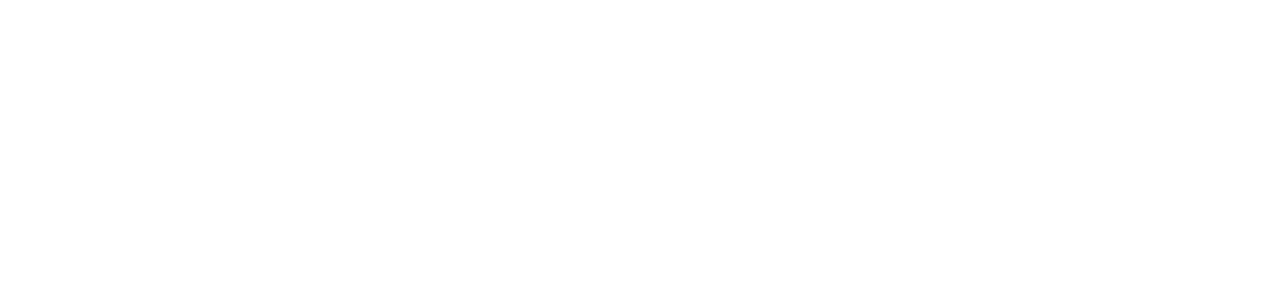
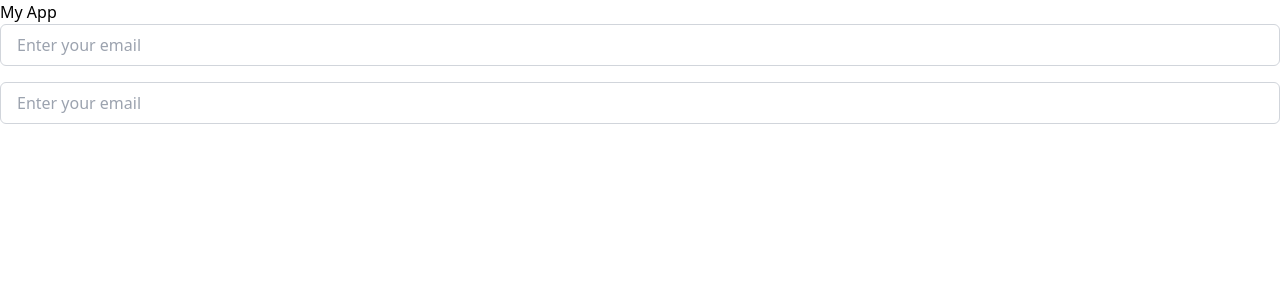
Before and after one commit to patichandana/chippin, a React (Vite) app in the folder frontend/: page / in a window 1280 px wide. Shown: the top 300 px of the page. Built offline with nearby package versions, Linux system fonts and the light colour scheme.

Commit message:
Created TextInput

```diff
--- a/frontend/src/App.tsx
+++ b/frontend/src/App.tsx
@@ -1,5 +1,16 @@
+import TextInput from "./components/ui/Input";
+
+
 function App() {
-  return (<></>);
+  return (
+  <div>
+      <h1>My App</h1>
+      <TextInput type="email" placeholder="Enter your email" className="mb-4"/>
+      <form >
+        <TextInput type="email" placeholder="Enter your email" className="mb-4"/>
+      </form>
+  </div>
+);
 }
 
 export default App
--- /dev/null
+++ b/frontend/src/components/ui/Input.tsx
@@ -0,0 +1,14 @@
+import React from "react";
+
+interface InputProps extends React.InputHTMLAttributes<HTMLInputElement> {
+  className?: string;
+}
+
+export default function TextInput({ className = "", ...props }: InputProps) {
+  return (
+    <input
+      className={`w-full px-4 py-2 border border-gray-300 rounded-md focus:outline-none focus:ring-2 focus:ring-blue-500 ${className}`}
+      {...props}
+    />
+  );
+}
--- /dev/null
+++ b/frontend/src/components/ui/Loginform.tsx
@@ -0,0 +1,38 @@
+function LoginForm() {
+  return (
+    <form className="max-w-md mx-auto p-6 bg-white rounded-lg shadow-md">
+      <div className="mb-4">
+        <label htmlFor="email" className="block text-gray-700 font-semibold mb-2">
+          Email
+        </label>
+        <input
+          id="email"
+          type="email"
+          placeholder="Enter your email"
+          className="w-full px-4 py-2 border rounded-md focus:outline-none focus:ring-2 focus:ring-blue-500"
+        />
+      </div>
+
+      <div className="mb-6">
+        <label htmlFor="password" className="block text-gray-700 font-semibold mb-2">
+          Password
+        </label>
+        <input
+          id="password"
+          type="password"
+          placeholder="Enter your password"
+          className="w-full px-4 py-2 border rounded-md focus:outline-none focus:ring-2 focus:ring-blue-500"
+        />
+      </div>
+
+      <button
+        type="submit"
+        className="w-full bg-blue-600 text-white font-semibold py-2 rounded-md hover:bg-blue-700 transition-colors"
+      >
+        Login
+      </button>
+    </form>
+  );
+}
+
+export default LoginForm;
--- a/frontend/tailwind.config.js
+++ /dev/null
@@ -1,8 +0,0 @@
-/** @type {import('tailwindcss').Config} */
-export default {
-  content: [],
-  theme: {
-    extend: {},
-  },
-  plugins: [],
-}
```
